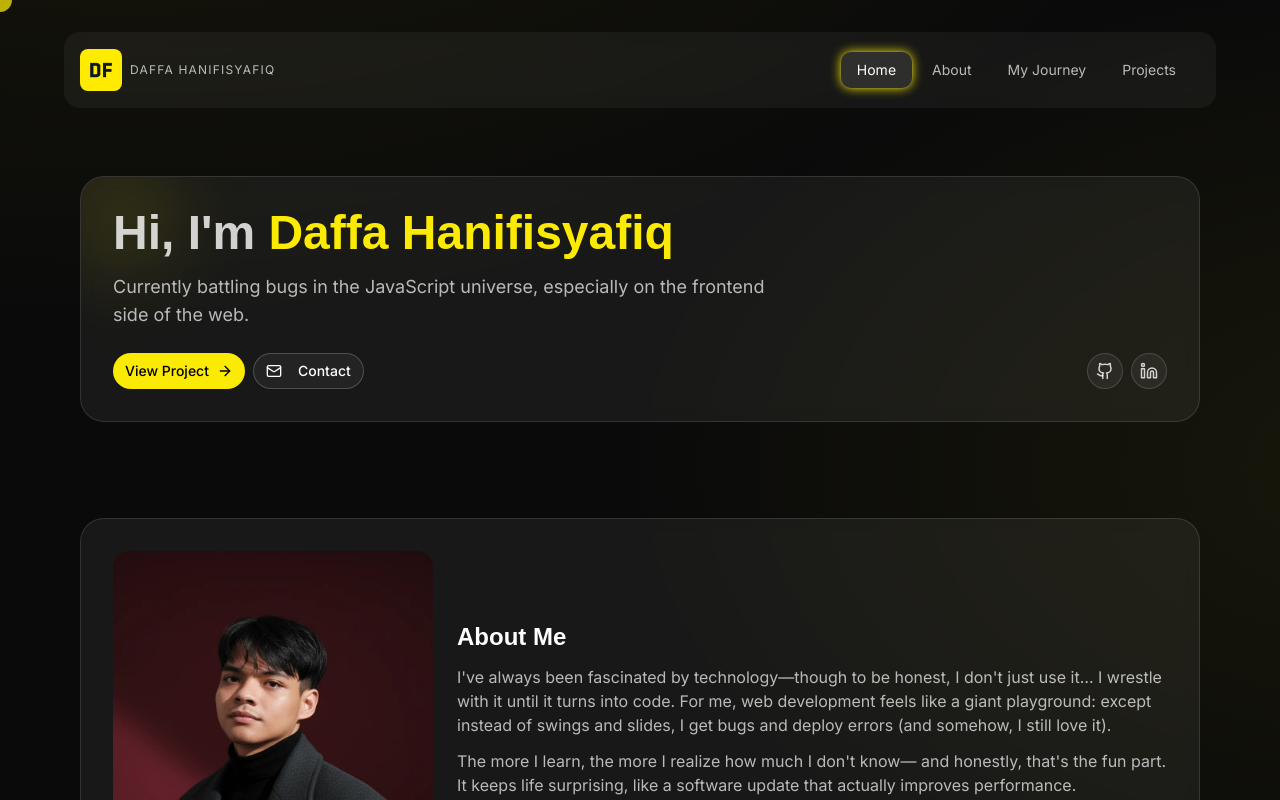
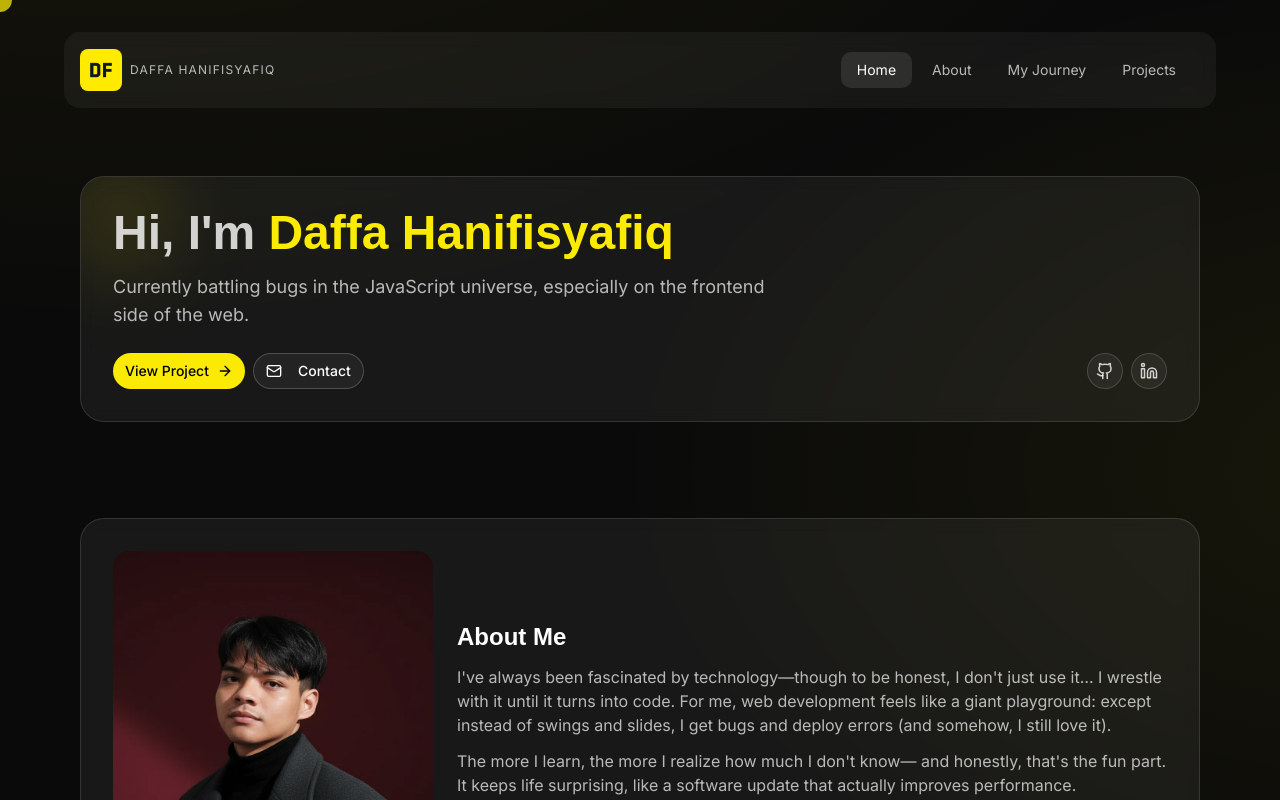
Before and after one commit to mazc0de/daffahanif.my.id, a Next.js app: page / in a window 1280 px wide. Shown: the top 800 px of the page. Built offline with nearby package versions, Linux system fonts and the light colour scheme; a web font is replaced by a local one.

Commit message:
refactor: remove unnecessary shadow class

```diff
--- a/components/NavInteractive.tsx
+++ b/components/NavInteractive.tsx
@@ -25,7 +25,7 @@ const NavInteractive = ({ items }: { items: TNavItems[] }) => {
               {isActive && (
                 <motion.span
                   layoutId='active-pill'
-                  className='yellow-shadow absolute inset-0 -z-10 rounded-lg bg-white/10'
+                  className='absolute inset-0 -z-10 rounded-lg bg-white/10'
                   transition={{
                     type: 'spring',
                     stiffness: 500,
```
